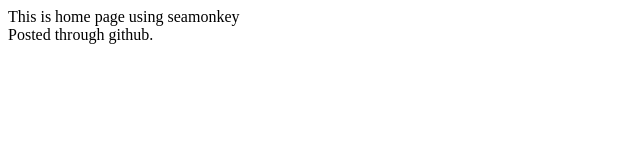
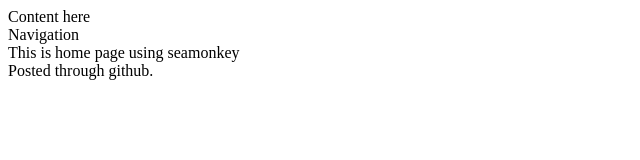
Before and after one commit to opessela/aci-api, a plain HTML site: page index.html in a window 1280 px wide. Shown: the whole page, without its empty margins (0-640 px from the left). Drawn offline with Linux system fonts and the light colour scheme.

Commit message:
Seamonkey added

```diff
--- a/index.html
+++ b/index.html
@@ -1,11 +1,14 @@
 <!DOCTYPE HTML PUBLIC "-//W3C//DTD HTML 4.01 Transitional//EN">
 <html>
   <head>
-
     <meta http-equiv="content-type" content="text/html; charset=UTF-8">
-    <title>ACI-API-Homepage</title>
+    <title>ACI for Developers Getting Started</title>
   </head>
   <body>
+    <div id="container">
+      <div id="content">Content here</div>
+      <div id="navbar">Navigation</div>
+    </div>
     This is home page using seamonkey<br>
     Posted through github.<br>
   </body>
```
